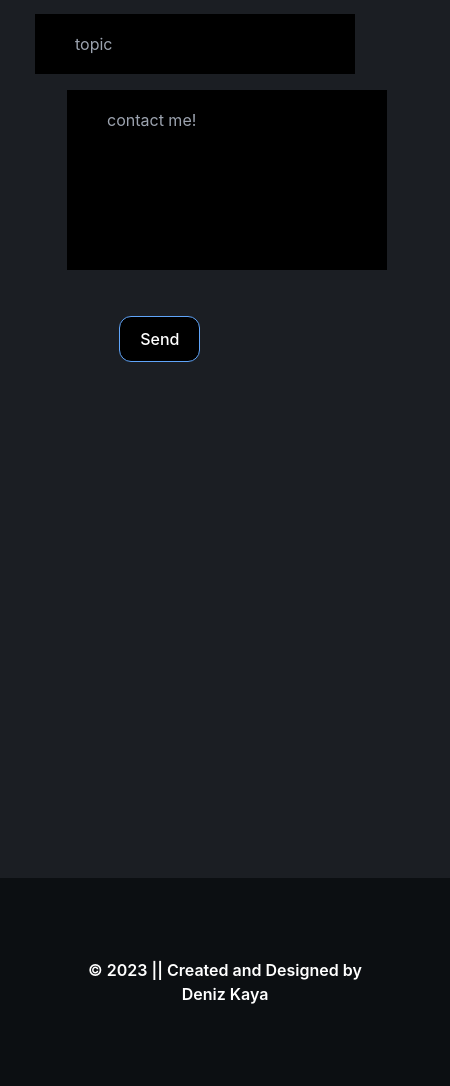
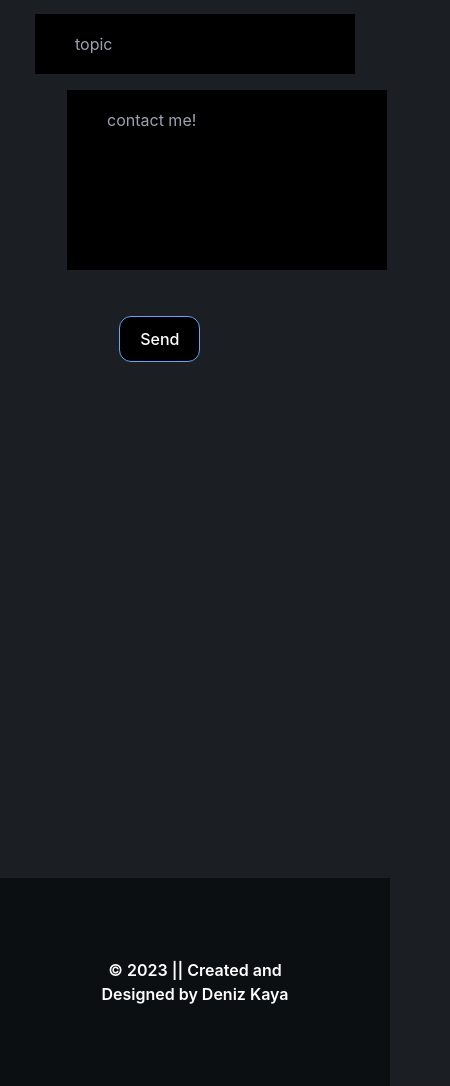
Before and after one commit to BSDenizKaya/all-the-way-go, a Next.js app: page /contact in a window 390 px wide. Shown: the part 202-1288 px from the top of the page, 450 px wide, since content can reach past the window. Built offline with nearby package versions, Linux system fonts and the light colour scheme.

Commit message:
Update globals.css

```diff
--- a/styles/globals.css
+++ b/styles/globals.css
@@ -389,9 +389,6 @@ input, textarea {
   .post-card {
     width: 350px;
   }
-  footer {
-    width: 450px;
-  }
   .general-info, .skills {
     margin-left: -7rem;
     width: 300px;
```
